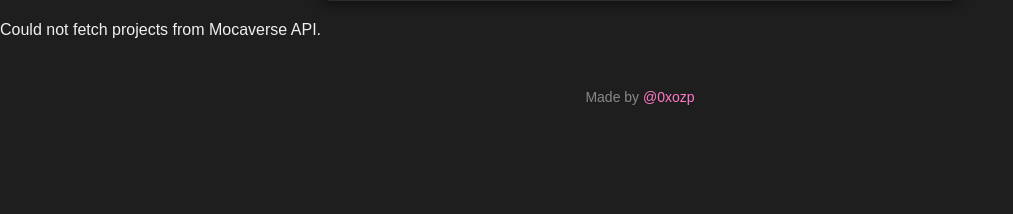
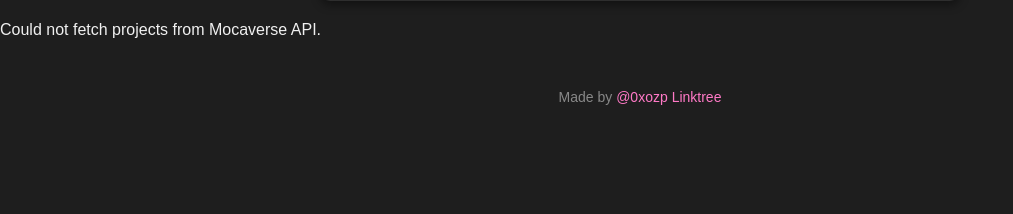
Before and after one commit to ozp3/Mocadrop-Calculator, a Flask app: page / in a window 1280 px wide. Shown: the part 586-800 px from the top of the page, without its empty margins (0-1013 px from the left). Run offline with Flask 3, Linux system fonts and the light colour scheme; data that the repository does not hold is empty.

Commit message:
Update index.html

```diff
--- a/templates/index.html
+++ b/templates/index.html
@@ -98,6 +98,7 @@
 
     <footer>
       Made by <a href="https://x.com/0xOzp" target="_blank">@0xozp</a>
+      <a href="https://linktr.ee/0xozp" target="_blank">Linktree</a>
     </footer>
   </body>
 </html>
```
